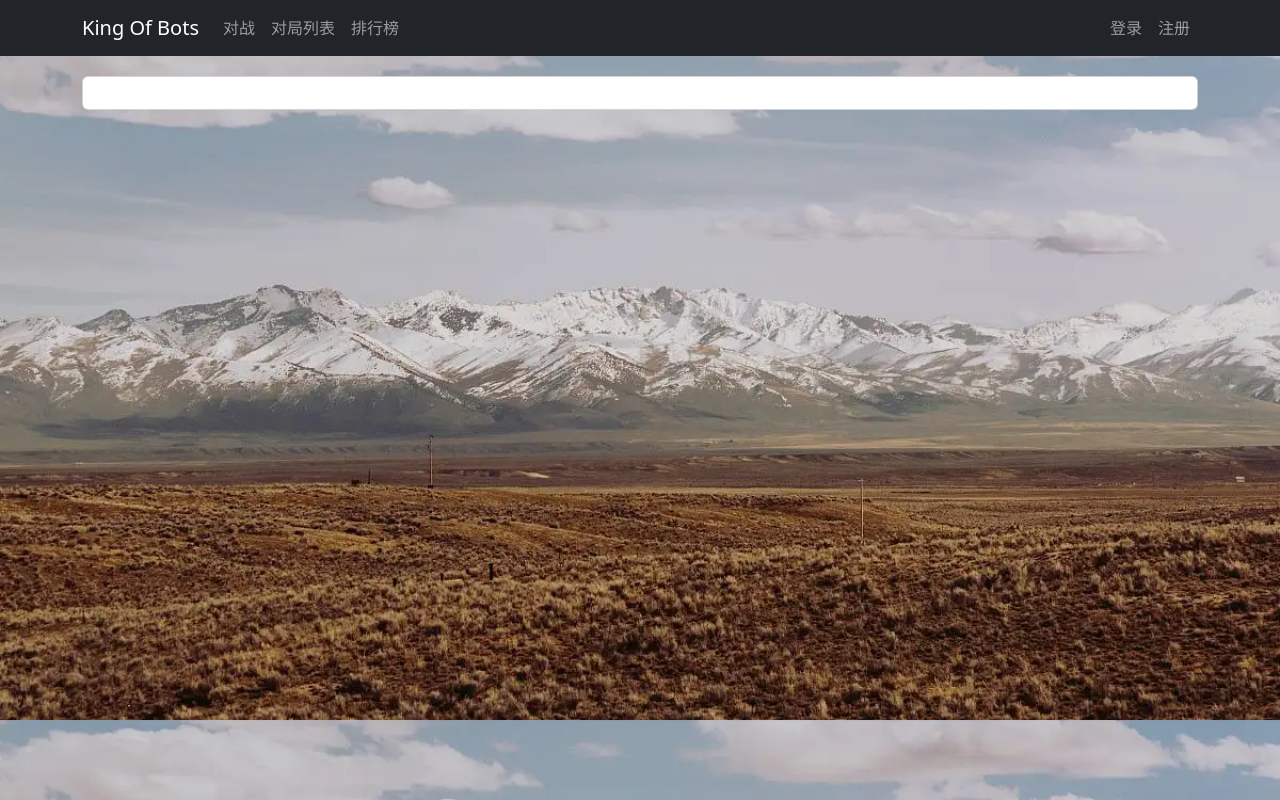
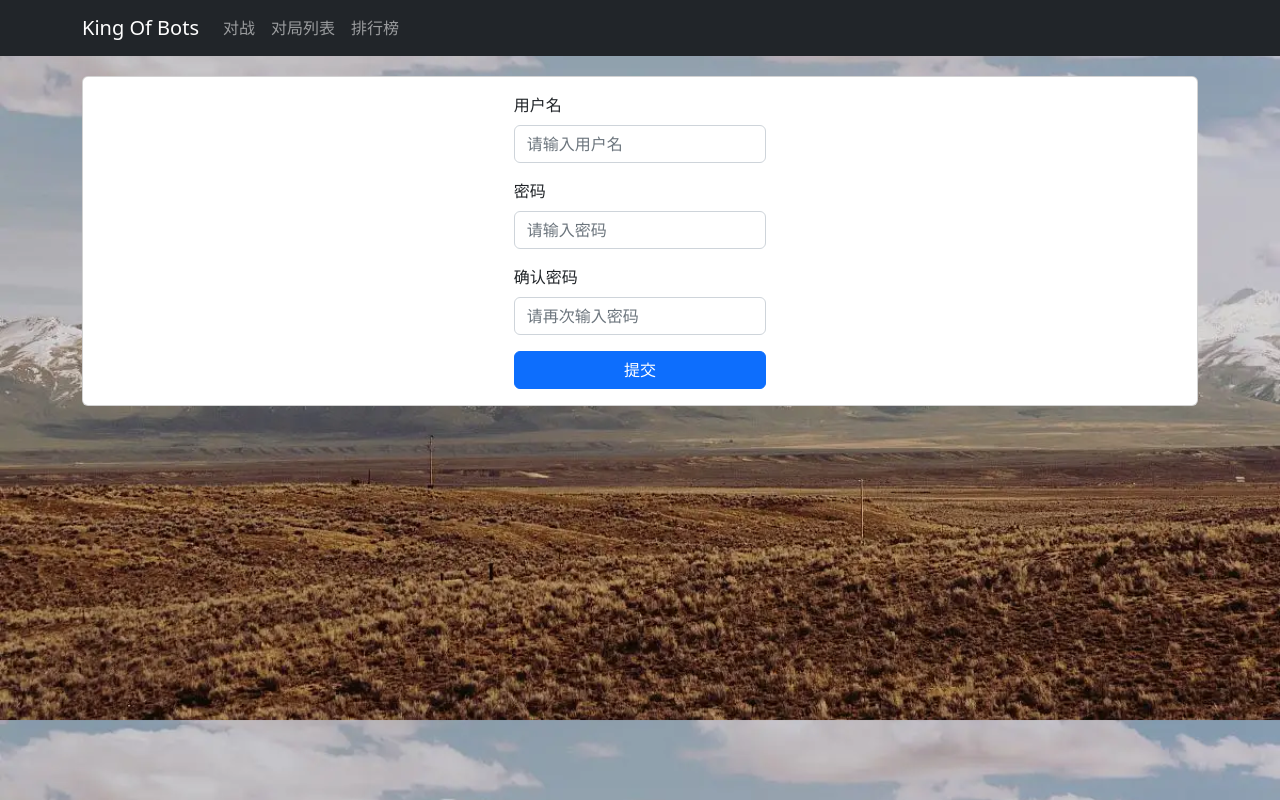
Before and after one commit to Alnnt/KingOfBots, a Vue app in the folder web/: page /user/account/register in a window 1280 px wide. Built offline with nearby package versions, Linux system fonts and the light colour scheme.

Commit message:
Complete register module and token localPersistant.

```diff
--- a/web/src/components/NavBar.vue
+++ b/web/src/components/NavBar.vue
@@ -28,7 +28,7 @@
           </ul>
         </li>
       </ul>
-      <ul class="navbar-nav" v-else>
+      <ul class="navbar-nav" v-else-if="!$store.state.user.pulling_info">
         <li class="nav-item">
           <router-link class="nav-link" :to="{ name: 'user_account_login' }" role="button">
             登录
@@ -48,7 +48,7 @@
 <script>
 import { useRoute } from 'vue-router'
 import { computed } from "vue"
-import { useStore } from "vuex";
+import { useStore } from "vuex"
 
 export default {
   setup() {
--- a/web/src/router/index.js
+++ b/web/src/router/index.js
@@ -6,47 +6,72 @@
 import NotFound from "@/views/error/NotFound"
 import UserAccountLoginView from "@/views/user/account/UserAccountLoginView";
 import UserAccountRegisterView from "@/views/user/account/UserAccountRegisterView";
+import store from "@/store/index"
 
 const routes = [
   {
     path: "/",
     name: "home",
-    redirect: "/pk/"
+    redirect: "/pk/",
+    meta: {
+      requestAuth: true
+    }
   },
   {
     path: "/pk/",
     name: "pk_index",
-    component: PkIndexView
+    component: PkIndexView,
+    meta: {
+      requestAuth: true
+    }
   },
   {
     path: "/record/",
     name: "record_index",
-    component: RecordIndexView
+    component: RecordIndexView,
+    meta: {
+      requestAuth: true
+    }
   },
   {
     path: "/ranklist/",
     name: "ranklist_index",
-    component: RanklistIndexView
+    component: RanklistIndexView,
+    meta: {
+      requestAuth: true
+    }
   },
   {
     path: "/user/account/login/",
     name: "user_account_login",
-    component: UserAccountLoginView
+    component: UserAccountLoginView,
+    meta: {
+      requestAuth: false
+    }
   },
   {
     path: "/user/account/register/",
     name: "user_account_register",
-    component: UserAccountRegisterView
+    component: UserAccountRegisterView,
+    meta: {
+      requestAuth: false
+    }
   },
   {
     path: "/user/bot/",
     name: "user_bot_index",
-    component: UserBotIndexView
+    component: UserBotIndexView,
+    meta: {
+      requestAuth: true
+    }
   },
   {
     path: "/404/",
     name: "404",
-    component: NotFound
+    component: NotFound,
+    meta: {
+      requestAuth: false
+    }
   },
   {
     path:"/:catchAll(.*)",
@@ -59,4 +84,12 @@
   routes
 })
 
+router.beforeEach((to, from, next) => {
+  if (to.meta.requestAuth && !store.state.user.is_login) {
+    next({name: "user_account_login"});
+  } else {
+    next();
+  }
+})
+
 export default router
--- a/web/src/store/user.js
+++ b/web/src/store/user.js
@@ -7,6 +7,7 @@
         photo: "",
         token: "",
         is_login: false,
+        pulling_info: true,     // 是否正在从云端拉取信息
     },
     getters: {
     },
@@ -26,6 +27,9 @@
             state.photo = "";
             state.token = "";
             state.is_login = false;
+        },
+        updatePullingInfo(state, pulling_info) {
+            state.pulling_info = pulling_info;
         }
     },
     actions: {
@@ -39,6 +43,7 @@
                 },
                 success(resp) {
                     if (resp.error_message === "success") {
+                        localStorage.setItem("jwt_token", resp.token);
                         context.commit("updateToken", resp.token)
                         data.success(resp)
                     } else {
@@ -76,6 +81,7 @@
             })
         },
         logout(context) {
+            localStorage.removeItem("jwt_token");
             context.commit("logout");
         }
     },
--- a/web/src/views/user/account/UserAccountLoginView.vue
+++ b/web/src/views/user/account/UserAccountLoginView.vue
@@ -1,5 +1,5 @@
 <template>
-  <ContentField>
+  <ContentField v-if="!$store.state.user.pulling_info">
     <div class="row justify-content-md-center">
       <div class="col-3">
         <form @submit.prevent="login">
@@ -17,7 +17,6 @@
       </div>
     </div>
   </ContentField>
-
 </template>
 
 <script>
@@ -36,6 +35,23 @@
     let password = ref("");
     let error_message = ref("");
 
+    const jwt_token = localStorage.getItem("jwt_token");
+    if (jwt_token) {
+      store.commit("updateToken", jwt_token);
+      store.dispatch("getInfo", {
+        success() {
+          router.push({ name: "home" });
+          store.commit("updatePullingInfo", false);
+        },
+        error() {
+          store.commit("updatePullingInfo", false);  // token已过期
+        }
+      })
+    } else {
+      store.commit("updatePullingInfo", false);
+    }
+
+
     const login = () => {
       error_message.value = "";
       store.dispatch("login", {
@@ -45,7 +61,6 @@
           store.dispatch("getInfo", {
             success() {
               router.push({ name: 'home' });
-              console.log(store.state.user)
             }
           })
         },
@@ -59,7 +74,7 @@
       username,
       password,
       error_message,
-      login
+      login,
     }
   }
 }
--- a/web/src/views/user/account/UserAccountRegisterView.vue
+++ b/web/src/views/user/account/UserAccountRegisterView.vue
@@ -1,20 +1,82 @@
 <template>
   <ContentField>
-
-
+    <div class="row justify-content-md-center">
+      <div class="col-3">
+        <form @submit.prevent="register">
+          <div class="mb-3">
+            <label for="username" class="form-label">用户名</label>
+            <input v-model="username" type="text" class="form-control" id="username" placeholder="请输入用户名">
+          </div>
+          <div class="mb-3">
+            <label for="password" class="form-label">密码</label>
+            <input v-model="password" type="password" class="form-control" id="password" placeholder="请输入密码">
+          </div>
+          <div class="mb-3">
+            <label for="password" class="form-label">确认密码</label>
+            <input v-model="confirmedPassword" type="password" class="form-control" id="confirmedPassword" placeholder="请再次输入密码">
+          </div>
+          <div class="error-message">{{ error_message }}</div>
+          <button type="submit" class="btn btn-primary">提交</button>
+        </form>
+      </div>
+    </div>
   </ContentField>
 </template>
 
 <script>
 import ContentField from '@/components/ContentField'
+import { ref } from 'vue'
+import router from "@/router/index"
+import $ from "jquery"
 
 export default {
   components: {
     ContentField
+  },
+  setup() {
+    // const store = useStore();
+    let username = ref("");
+    let password = ref("");
+    let confirmedPassword = ref("");
+    let error_message = ref("");
+
+    const register = () => {
+      $.ajax({
+        url: "http://localhost:8090/user/account/register",
+        type: "post",
+        data: {
+          username: username.value,
+          password: password.value,
+          confirmedPassword: confirmedPassword.value
+        },
+        success(resp) {
+          console.log(resp);
+          if (resp.error_message === "success") {
+            router.push({ name: "user_account_login"})
+          } else {
+            error_message.value = resp.error_message;
+          }
+        }
+      });
+    }
+
+    return {
+      username,
+      password,
+      confirmedPassword,
+      error_message,
+      register
+    }
   }
 }
 </script>
 
 <style scoped>
+button {
+  width: 100%;
+}
 
+div.error-message {
+  color: red;
+}
 </style>
```
